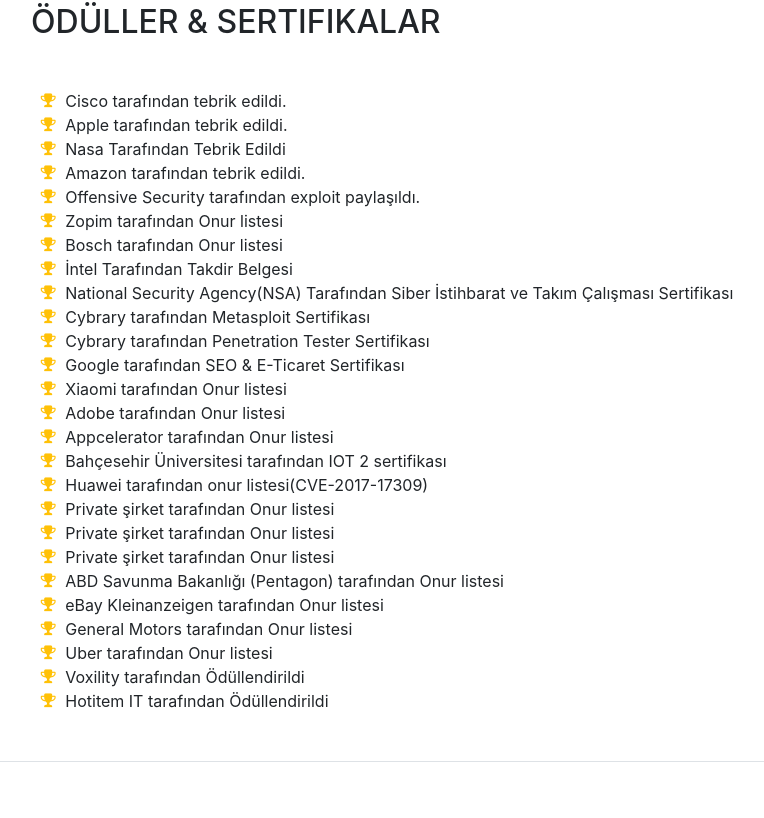
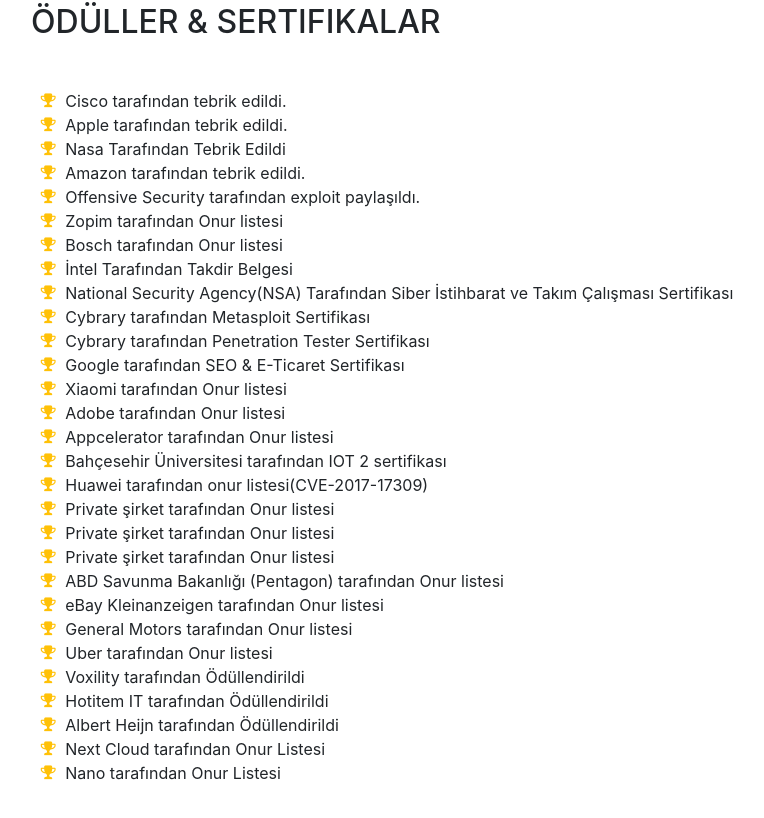
Before and after one commit to intrawall/intrawall-intrawall.github.io, a website with bundled scripts: page index.html in a window 1280 px wide. Shown: the part 5749-6567 px from the top of the page, without its empty margins (289-1053 px from the left). Before the commit the page ends 6511 px from the top, so only its background shows below. Built offline with nearby package versions, Linux system fonts and the light colour scheme; a web font is replaced by a local one.

Commit message:
Update index.html

```diff
--- a/index.html
+++ b/index.html
@@ -483,6 +483,18 @@
                 <i class="fa-li fa fa-trophy text-warning"></i>
                 Hotitem IT tarafından Ödüllendirildi</li>
         <li>
+		<li>
+                <i class="fa-li fa fa-trophy text-warning"></i>
+               Albert Heijn tarafından Ödüllendirildi</li>
+        <li>
+		<li>
+                <i class="fa-li fa fa-trophy text-warning"></i>
+              Next Cloud tarafından Onur Listesi</li>
+        <li>
+		<li>
+                <i class="fa-li fa fa-trophy text-warning"></i>
+              Nano tarafından Onur Listesi</li>
+        <li>
                             </ul>
         </div>
         <div>
```
